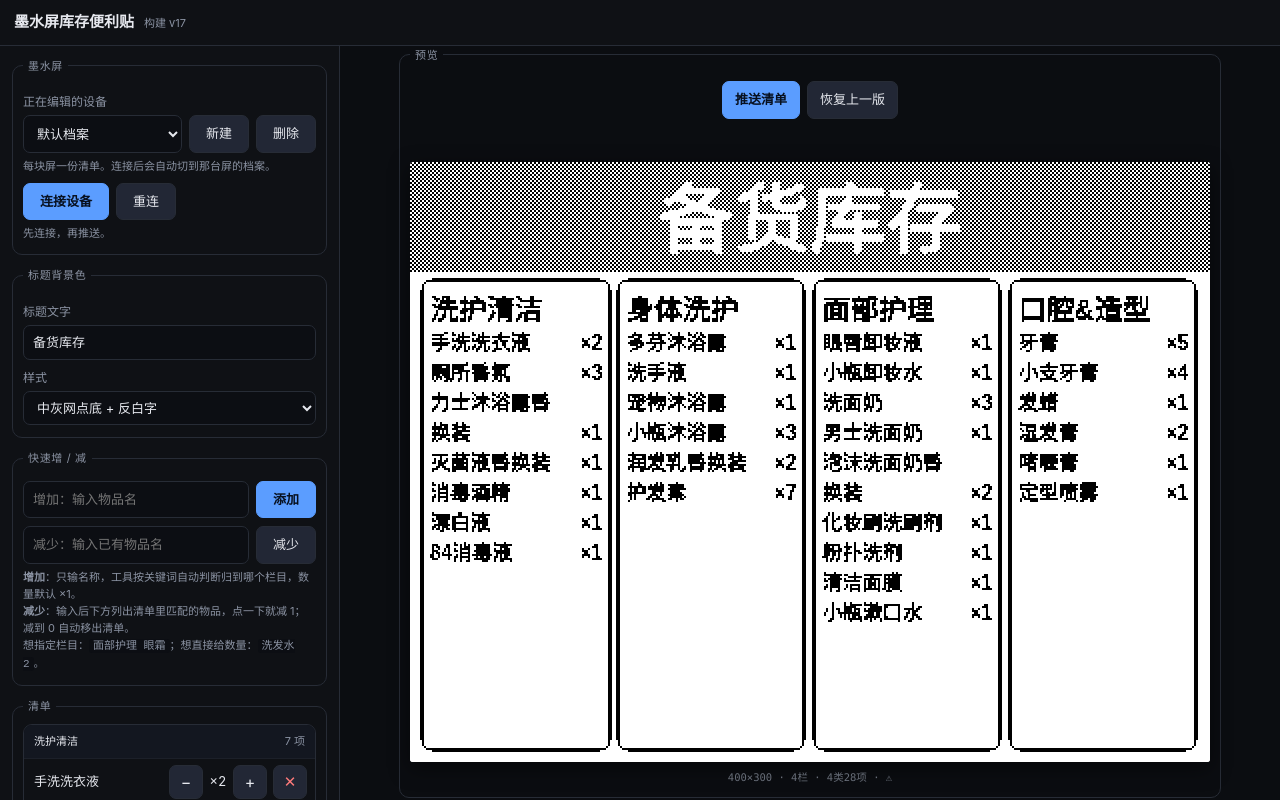
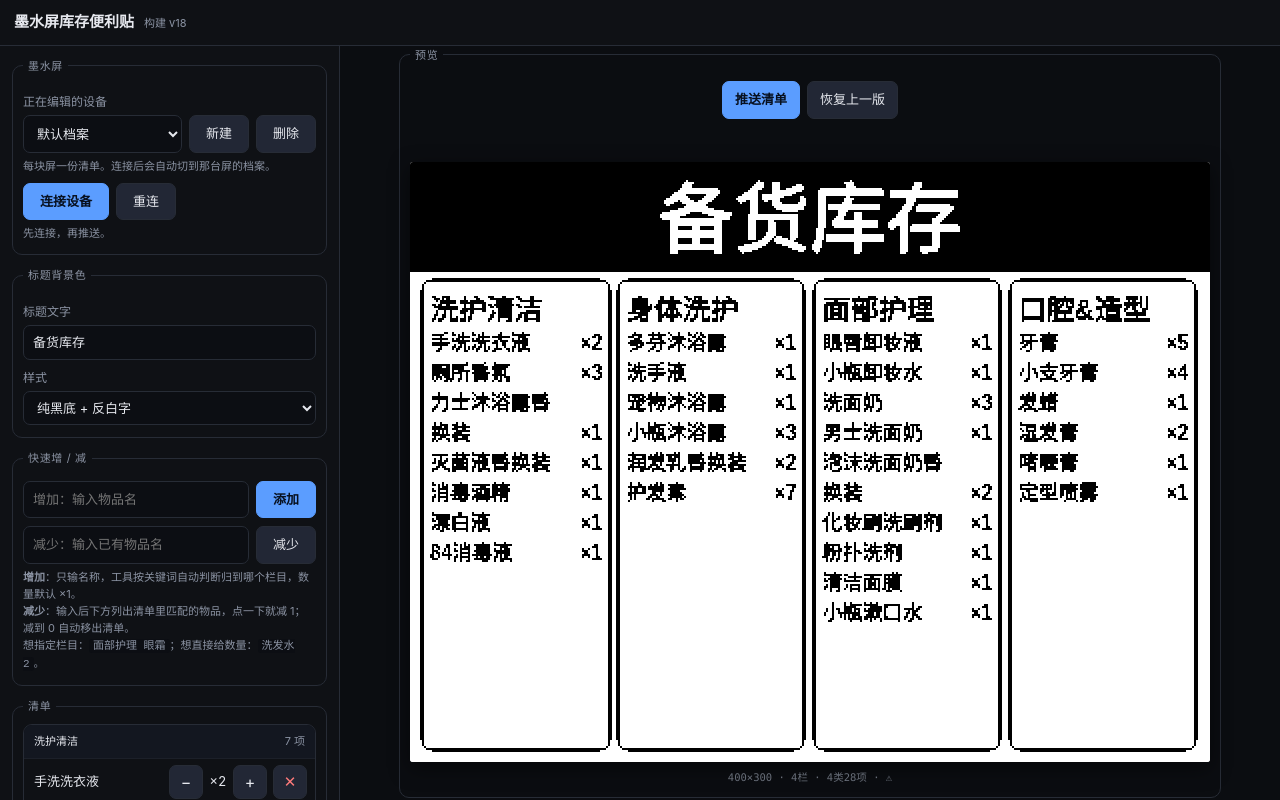
Before and after one commit to lele193/eink-note, a plain HTML site: page index.html in a window 1280 px wide. Drawn offline with Linux system fonts and the light colour scheme.

Commit message:
标题条默认改为纯黑底反白字

```diff
--- a/index.html
+++ b/index.html
@@ -217,7 +217,7 @@ window.addEventListener("error", function(ev){
 });
 const $ = id => document.getElementById(id);
 
-const BUILD = "v17";
+const BUILD = "v18";
 $("build").textContent = "构建 " + BUILD;
 const FONT = '"PingFang SC","Hiragino Sans GB","Heiti SC","Noto Sans SC","Source Han Sans SC","Microsoft YaHei",sans-serif';
 
@@ -234,7 +234,7 @@ const DEFAULTS = {
   gap:5, pad:6, inset:0.05, ipad:0.04,
   // 标题条
   title:"备货库存", tfs:38, tfw:500,
-  hdrfull:true, hdrstyle:"gray", hdrgray:0.5,
+  hdrfull:true, hdrstyle:"solid", hdrgray:0.5,
   hdrline:false, hdrlinew:15,
   // 卡片文字
   cfs:18, ifs:13, lht:145, tgap:3,
@@ -1020,7 +1020,7 @@ function curDev(){ return DB.devices[DB.current] || null; }
 // seed: 新建时的初始内容（手动新建用空清单；连接新设备则复制当前内容当起点）
 function switchDev(name, seed){
   if(!DB.devices[name]){
-    DB.devices[name] = { title: "备货库存", src: (seed != null ? seed : ""), hdrstyle: "gray" };
+    DB.devices[name] = { title: "备货库存", src: (seed != null ? seed : ""), hdrstyle: DEFAULTS.hdrstyle };
   }
   DB.current = name;
   const d = DB.devices[name];
@@ -1085,7 +1085,7 @@ function load(){
   const ok = dbRead();
   if(!ok){
     // 首次：把原来单档的数据迁进来
-    let src = SAMPLE, title = "备货库存", style = "gray";
+    let src = SAMPLE, title = "备货库存", style = DEFAULTS.hdrstyle;
     try{
       const old = JSON.parse(localStorage.getItem("eink-inv/v12") || "null");
       if(old && typeof old.src === "string" && old.src.trim()) src = old.src;
```
